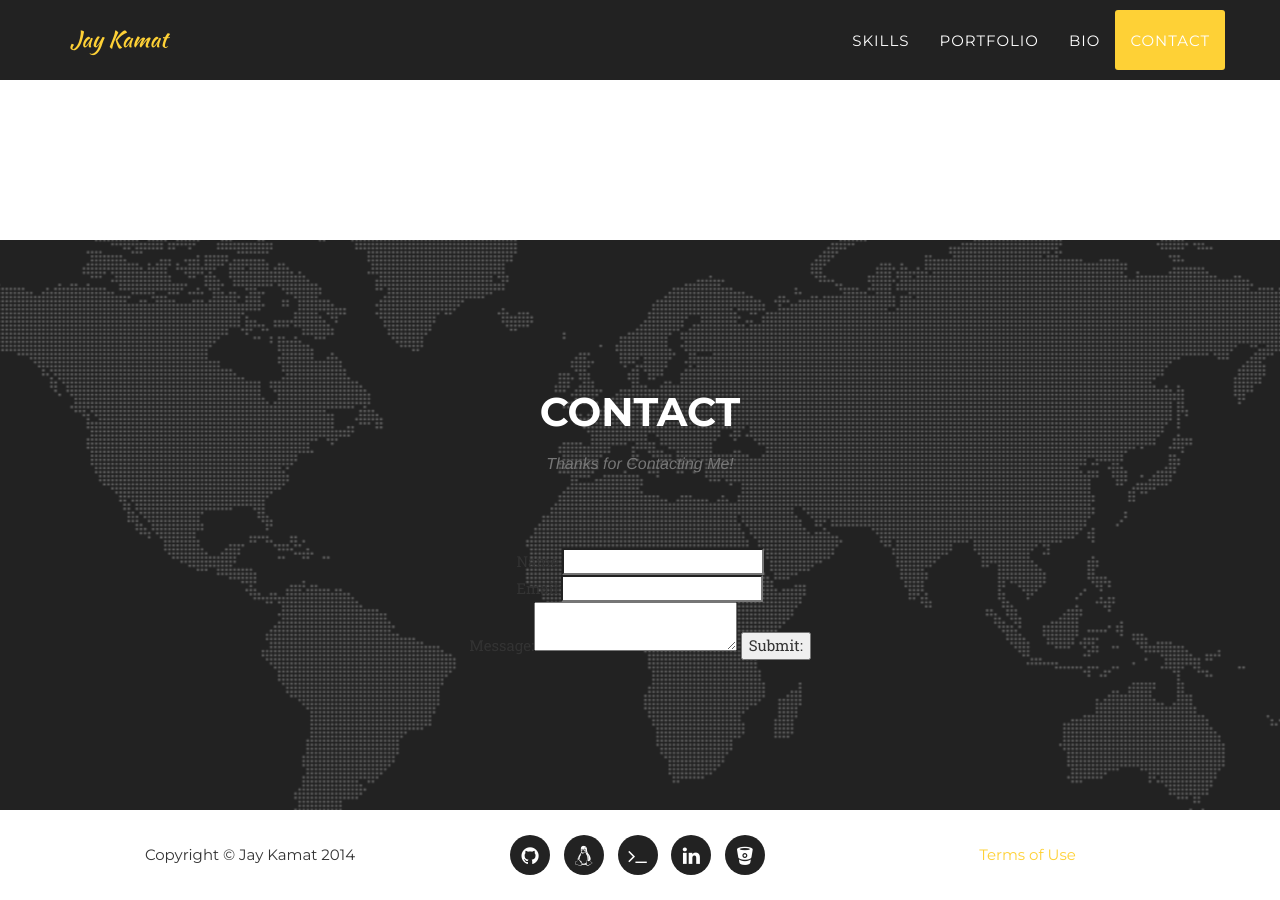
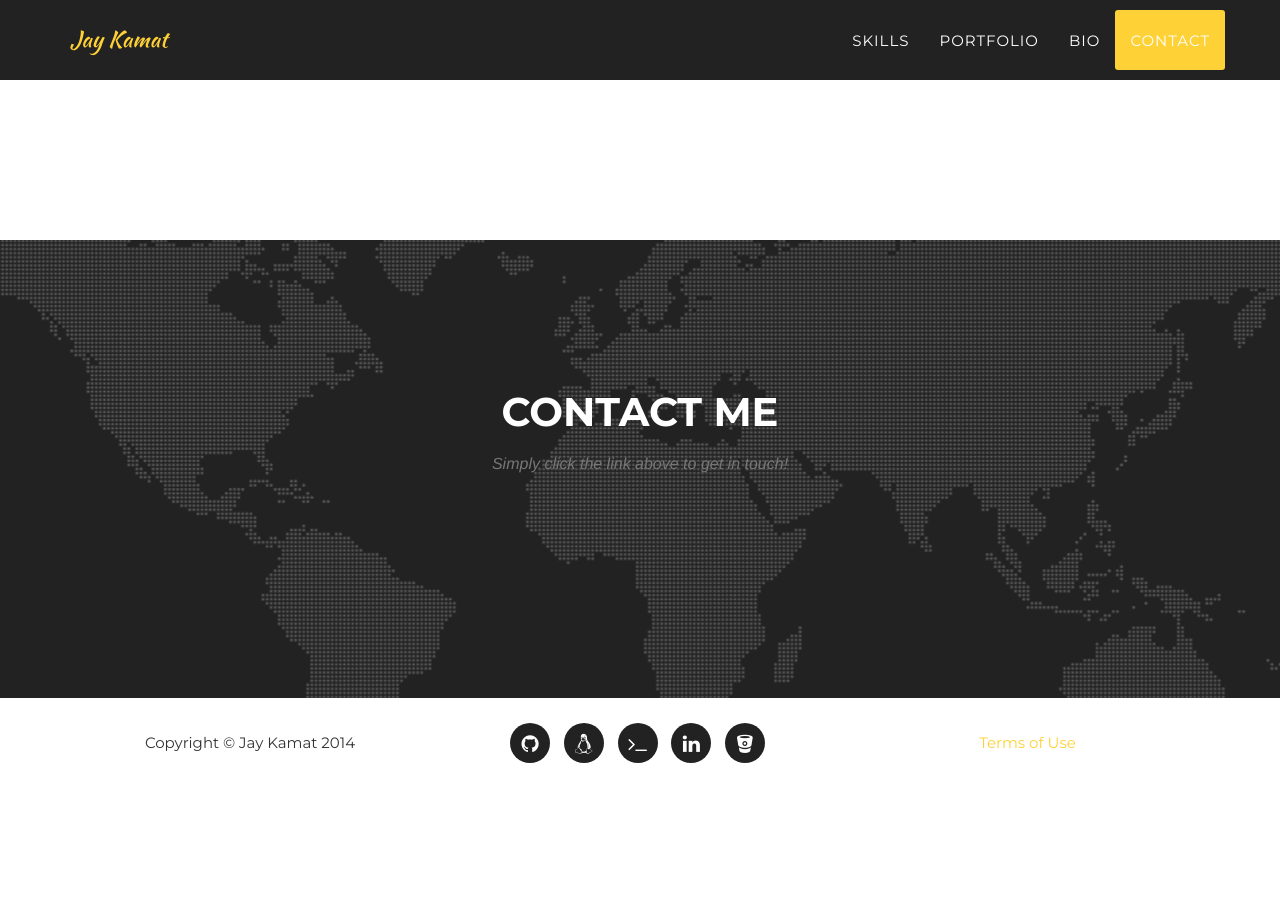
Before and after one commit to jgkamat/jgkamat.github.io, a Jekyll site: the page built from index.html, in a window 1280 px wide and 900 px high, scrolled down 4472 px. Built offline with Jekyll 4.4.1, drawn with Linux system fonts in a browser that asks for light colours; some web fonts are replaced; after the commit the page ends 5260 px from its top, so only the background shows below that.

Commit message:
Change contact box to a mailto link

```diff
--- a/_includes/contact.html
+++ b/_includes/contact.html
@@ -2,21 +2,9 @@
 <div class="container">
     <div class="row">
         <div class="col-lg-12 text-center">
-            <h2 class="section-heading">Contact</h2>
-            <h3 class="section-subheading text-muted">Thanks for Contacting Me!</h3>
+            <a href="mailto:jkamat3@inboxalias.com"><h2 class="section-heading">Contact Me</h2></a>
+            <h3 class="section-subheading text-muted">Simply click the link above to get in touch!</h3>
         </div>
-    </div>
-    <div class="col-lg-12 text-center">
-        <form action="http://getsimpleform.com/messages?form_api_token=2d6935f301203a8a2b595dfa0141a48a" method="post">
-            <!-- the redirect_to is optional, the form will redirect to the referrer on submission -->
-            <input type='hidden' name='redirect_to' value='http://www.google.com' />
-            <!-- all your input fields here.... -->
-            Name:<input type='text' name='name'/></br>
-            Email:<input type='email' name='email'/></br>
-            Message:<textarea name='message'></textarea>
-            <button type='submit' value='Submit Form'>Submit:</button>
-        </form>
-
     </div>
 </div>
 </section>
```
